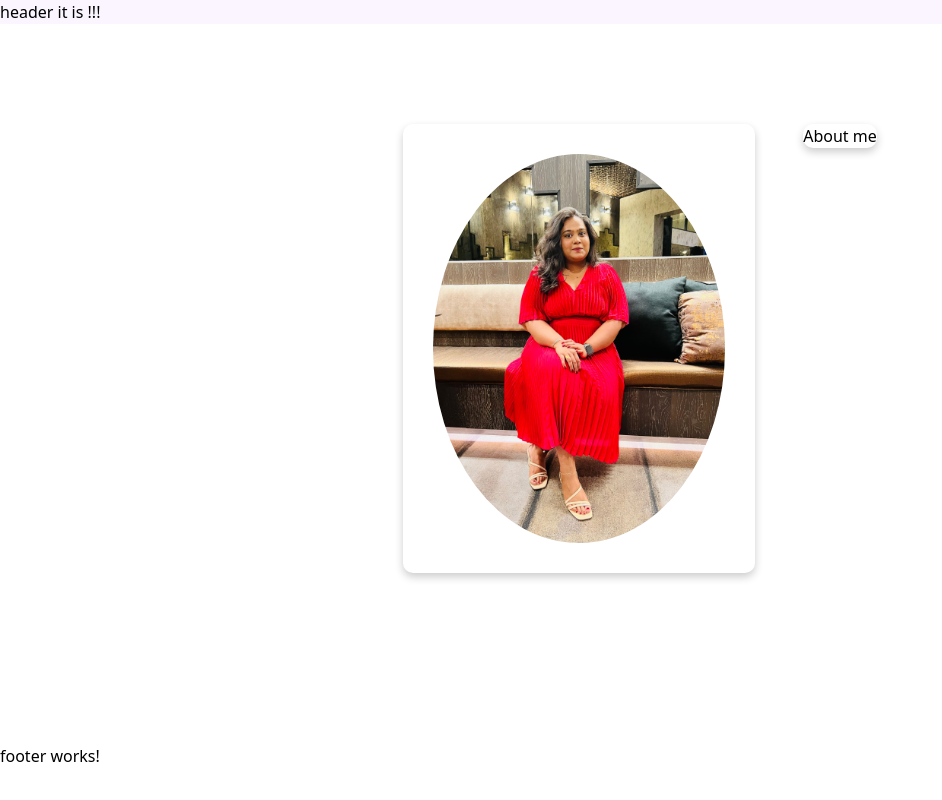
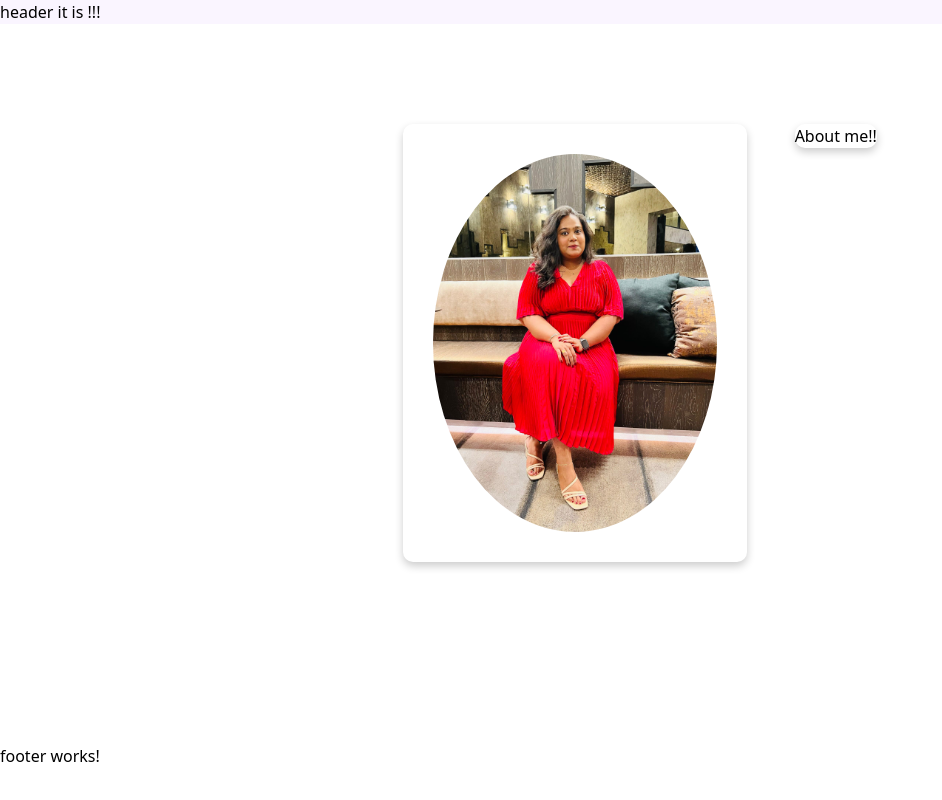
Before and after one commit to vidyavihap/portfolio, an Angular app: page /home in a window 1280 px wide. Shown: the whole page, without its empty margins (0-942 px from the left). Built offline with nearby package versions, Linux system fonts and the light colour scheme.

Commit message:
update home component

```diff
--- a/src/app/components/home/home.component.html
+++ b/src/app/components/home/home.component.html
@@ -6,7 +6,7 @@
     </div>
     <div class="col-end-6 col-span-2">
         <div class="card">
-            About me
+            About me!!
         </div>
     </div>
 </div>
```
